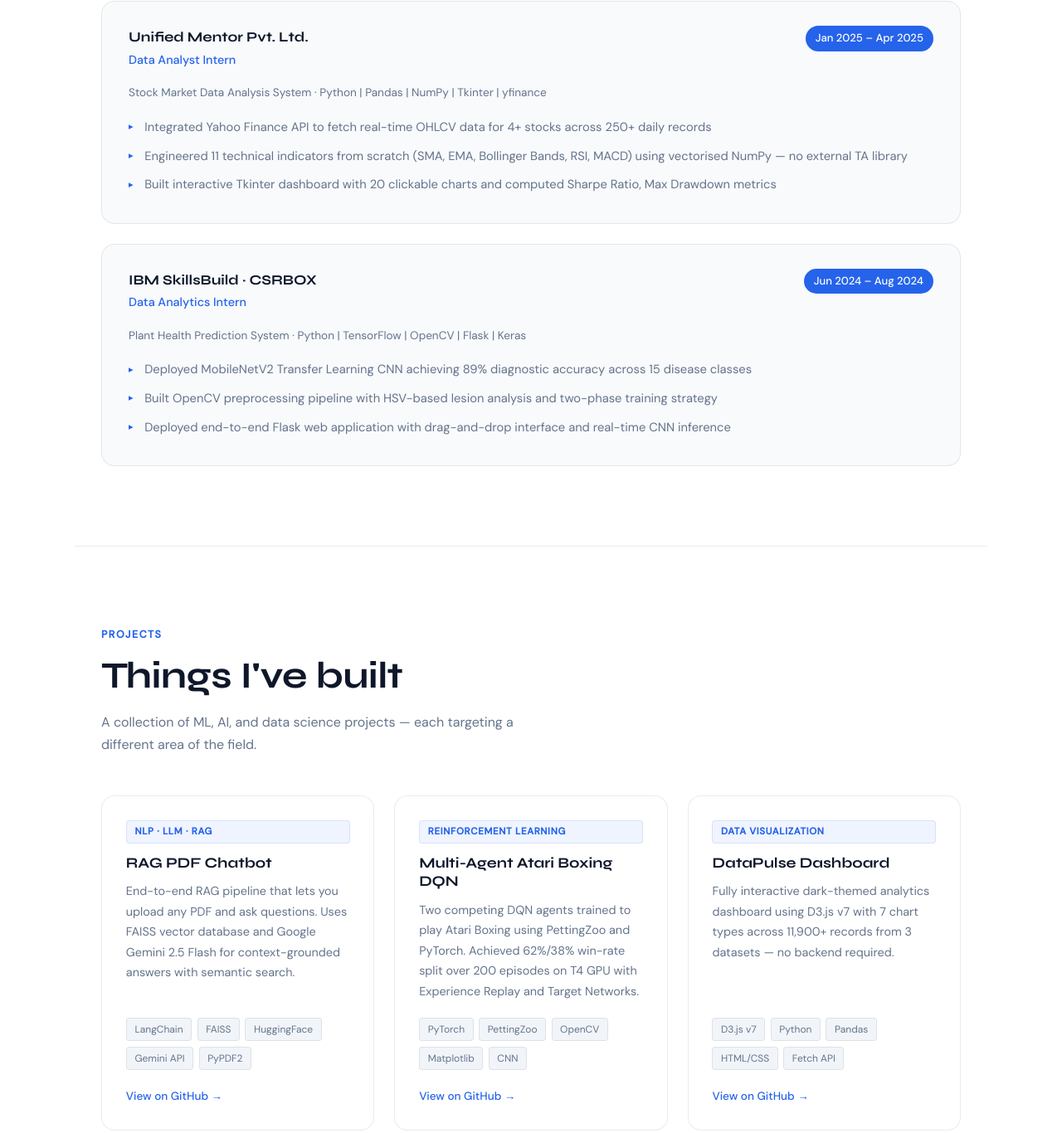
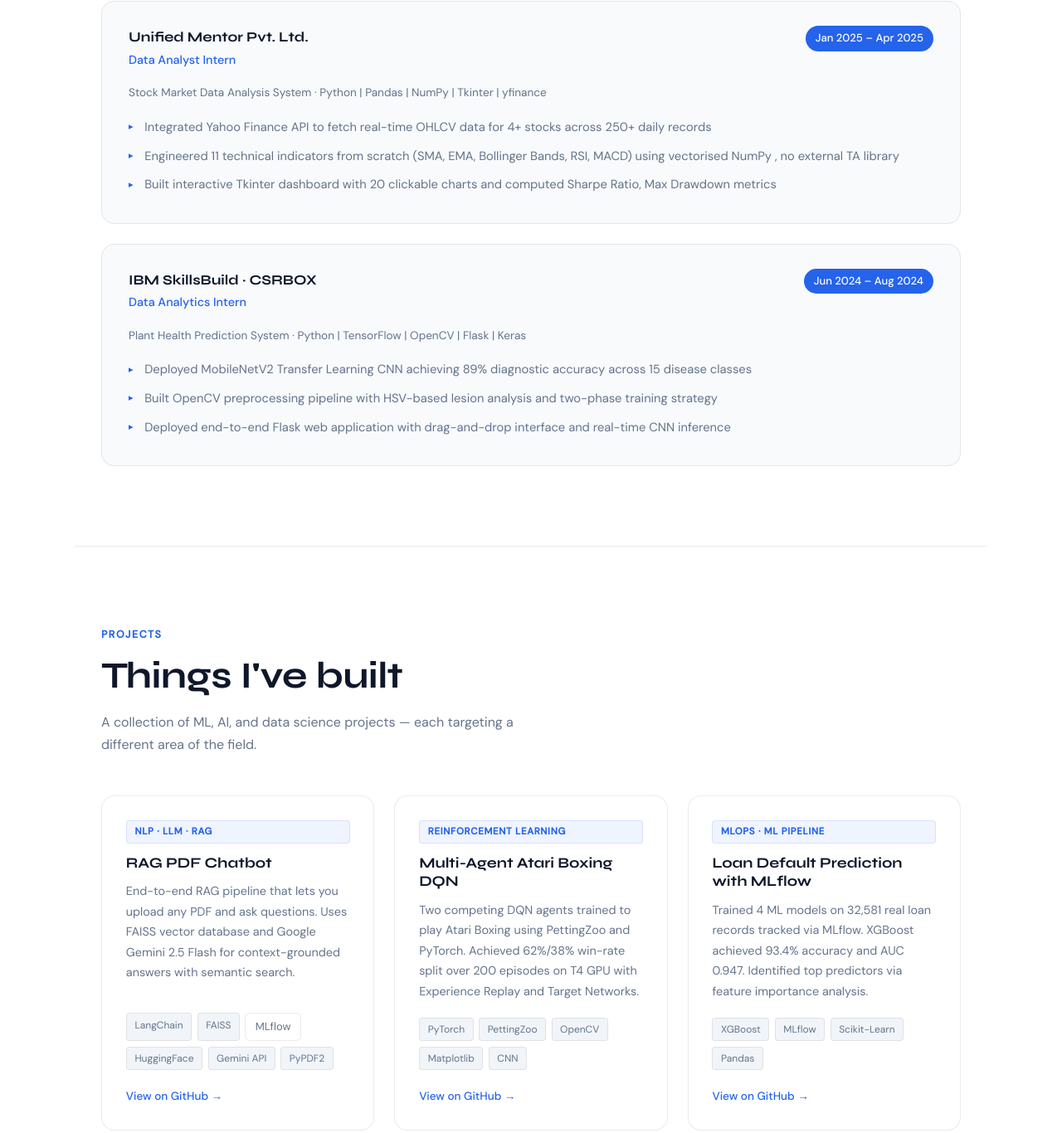
Before and after one commit to Smit-Velani/smit-velani.github.io, a plain HTML site: page index.html in a window 1280 px wide. Shown: the part 1550-2916 px from the top of the page at 83% size. Drawn offline with Linux system fonts and the light colour scheme.

Commit message:
Update index.html

```diff
--- a/index.html
+++ b/index.html
@@ -424,7 +424,7 @@
       <div style="font-size:0.85rem; color: var(--muted); margin-bottom:0.5rem;">Stock Market Data Analysis System · Python | Pandas | NumPy | Tkinter | yfinance</div>
       <ul class="exp-bullets">
         <li>Integrated Yahoo Finance API to fetch real-time OHLCV data for 4+ stocks across 250+ daily records</li>
-        <li>Engineered 11 technical indicators from scratch (SMA, EMA, Bollinger Bands, RSI, MACD) using vectorised NumPy — no external TA library</li>
+        <li>Engineered 11 technical indicators from scratch (SMA, EMA, Bollinger Bands, RSI, MACD) using vectorised NumPy , no external TA library</li>
         <li>Built interactive Tkinter dashboard with 20 clickable charts and computed Sharpe Ratio, Max Drawdown metrics</li>
       </ul>
     </div>
@@ -464,6 +464,7 @@
       <div class="project-stack">
         <span class="stack-pill">LangChain</span>
         <span class="stack-pill">FAISS</span>
+        <span class="skill-item">MLflow</span>
         <span class="stack-pill">HuggingFace</span>
         <span class="stack-pill">Gemini API</span>
         <span class="stack-pill">PyPDF2</span>
@@ -483,6 +484,19 @@
         <span class="stack-pill">CNN</span>
       </div>
       <span class="project-link">View on GitHub →</span>
+    </a>
+
+   <a href="https://github.com/Smit-Velani/Loan-Default-Prediction-MLflow" target="_blank" class="project-card">
+   <div class="project-tag">MLOps · ML Pipeline</div>
+   <div class="project-title">Loan Default Prediction with MLflow</div>
+   <div class="project-desc">Trained 4 ML models on 32,581 real loan records tracked via MLflow. XGBoost achieved 93.4% accuracy and AUC 0.947. Identified top predictors via feature importance analysis.</div>
+   <div class="project-stack">
+    <span class="stack-pill">XGBoost</span>
+    <span class="stack-pill">MLflow</span>
+    <span class="stack-pill">Scikit-Learn</span>
+    <span class="stack-pill">Pandas</span>
+   </div>
+     <span class="project-link">View on GitHub →</span>
     </a>
 
     <a href="https://github.com/Smit-Velani/datapulse-dashboard" target="_blank" class="project-card">
@@ -542,6 +556,7 @@
         <span class="skill-item">Scikit-Learn</span>
         <span class="skill-item">Keras</span>
         <span class="skill-item">LangChain</span>
+        <span class="skill-item">XGBoost</span>
         <span class="skill-item">RAG</span>
         <span class="skill-item">DQN</span>
         <span class="skill-item">CNN</span>
```
